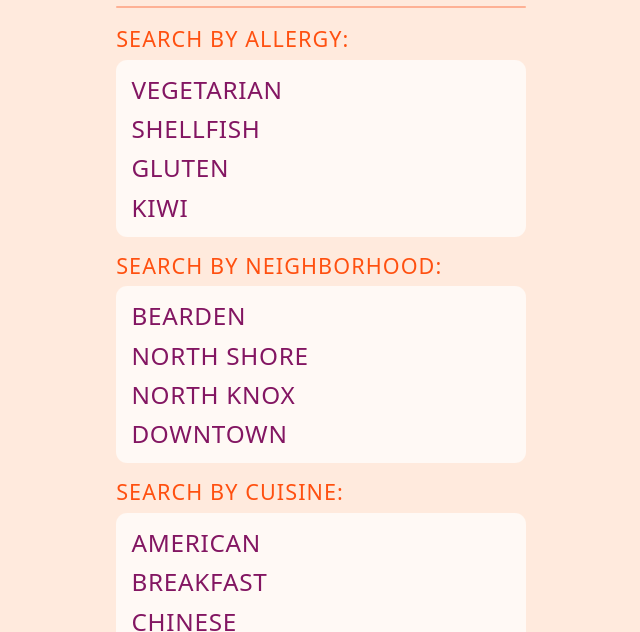
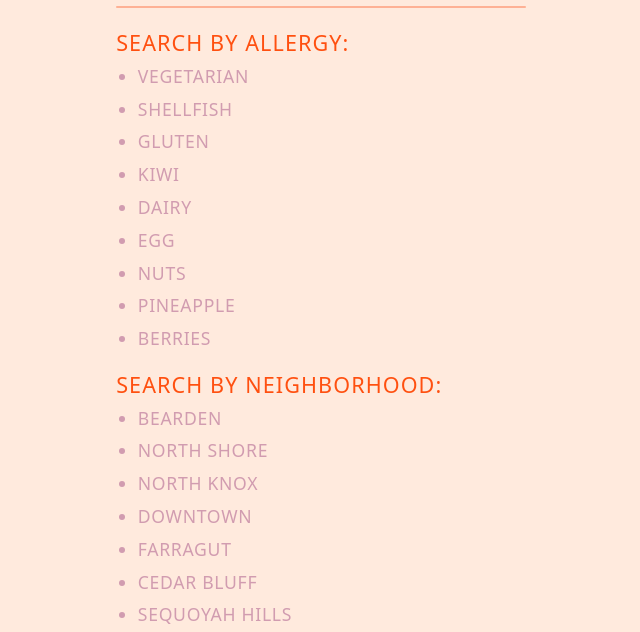
Before and after one commit to pboone1/bitebuddy, a website: page public/join-community.html in a window 1280 px wide. Shown: the part 154-786 px from the top of the page, without its empty margins (319-959 px from the left). Drawn offline with Linux system fonts and the light colour scheme; a web font is replaced by a local one.

Commit message:
update tecxt

```diff
--- a/public/join-community.html
+++ b/public/join-community.html
@@ -12,6 +12,7 @@
       --bg: #ffeadd;
       --card: #fff9f5;
       --purple-dark: #831662;
+      --purple-light: #d19cb0;
       --orange-soft: #feb195;
       --accent-orange: #ff5010;
     }
@@ -42,6 +43,7 @@
       font-weight: 400;
       background: var(--bg);
       color: var(--purple-dark);
+      text-transform: uppercase;
     }
 
     main {
@@ -84,43 +86,36 @@
       color: var(--accent-orange);
     }
 
-    .search-input {
-      display: block;
-      width: 100%;
-      border: none;
-      border-radius: 0.7rem;
-      background: var(--card);
-      padding: 0.92rem 1rem;
-      font: inherit;
-      font-size: clamp(1.25rem, 5.2vw, 1.52rem);
-      letter-spacing: 0.03em;
-      text-transform: uppercase;
-      color: var(--purple-dark);
-      outline: none;
+    .community-pick-list {
+      list-style: disc;
+      margin: 0 0 0.1rem;
+      padding-left: 1.35rem;
     }
 
-    select.search-input {
-      min-height: 4.2rem;
-      padding: 0.7rem 0.75rem 0.7rem 0.85rem;
+    .community-pick-list li {
+      margin-bottom: 0.55rem;
+      font-size: clamp(1.02rem, 4.1vw, 1.1rem);
+      letter-spacing: 0.04em;
       cursor: pointer;
-      -webkit-tap-highlight-color: transparent;
+      user-select: none;
+      color: var(--purple-light);
+      transition: color 0.15s ease;
     }
 
-    select.search-input[multiple] {
-      min-height: 5.2rem;
-      padding: 0.6rem 0.65rem 0.6rem 0.8rem;
-      line-height: 1.2;
+    .community-pick-list li::marker {
+      color: currentColor;
     }
 
-    select.search-input option {
-      padding: 0.2rem 0.15rem;
+    .community-pick-list li.selected {
+      color: var(--purple-dark);
     }
 
     .save-status {
       min-height: 1rem;
       margin-top: 0.5rem;
       text-align: center;
-      font-size: clamp(0.85rem, 3.2vw, 0.95rem);
+      font-size: clamp(0.8rem, 2.8vw, 0.9rem);
+      letter-spacing: 0.04em;
       color: var(--accent-orange);
     }
 
@@ -193,24 +188,24 @@
     <div class="rule" aria-hidden="true"></div>
 
     <div class="field">
-      <label class="field-label" for="join-allergies">Search by allergy:</label>
-      <select id="join-allergies" class="search-input" multiple size="4" title="Select one or more. Ctrl or ⌘ + click to add several."></select>
+      <p class="field-label" id="label-join-allergies">Search by allergy:</p>
+      <ul class="community-pick-list" id="join-allergies" aria-labelledby="label-join-allergies"></ul>
     </div>
 
     <div class="field">
-      <label class="field-label" for="join-neighborhoods">Search by neighborhood:</label>
-      <select id="join-neighborhoods" class="search-input" multiple size="4" title="Select one or more. Ctrl or ⌘ + click to add several."></select>
+      <p class="field-label" id="label-join-neighborhoods">Search by neighborhood:</p>
+      <ul class="community-pick-list" id="join-neighborhoods" aria-labelledby="label-join-neighborhoods"></ul>
     </div>
 
     <div class="field">
-      <label class="field-label" for="join-cuisines">Search by cuisine:</label>
-      <select id="join-cuisines" class="search-input" multiple size="4" title="Select one or more. Ctrl or ⌘ + click to add several."></select>
+      <p class="field-label" id="label-join-cuisines">Search by cuisine:</p>
+      <ul class="community-pick-list" id="join-cuisines" aria-labelledby="label-join-cuisines"></ul>
     </div>
 
     <p class="save-status" id="join-save-status" role="status" aria-live="polite"></p>
 
     <div class="submit-wrap">
-      <button type="button" class="btn-search" id="join-save-btn">Search</button>
+      <button type="button" class="btn-search" id="join-save-btn">Join</button>
     </div>
   </main>
 
@@ -239,47 +234,49 @@
       const statusEl = document.getElementById("join-save-status");
       const saveBtn = document.getElementById("join-save-btn");
 
-      function fillSelect(select, options) {
-        select.innerHTML = "";
+      function optionLabel(o) {
+        return o.label != null ? o.label : o.dataTitle;
+      }
+
+      function renderPickList(ul, options, selectedIds) {
+        const set = new Set(selectedIds);
+        ul.innerHTML = "";
         options.forEach((o) => {
-          const opt = document.createElement("option");
-          opt.value = o.id;
-          opt.textContent = o.label != null ? o.label : o.dataTitle;
-          select.appendChild(opt);
+          const li = document.createElement("li");
+          li.textContent = optionLabel(o);
+          li.dataset.id = o.id;
+          if (set.has(o.id)) li.classList.add("selected");
+          li.addEventListener("click", () => {
+            li.classList.toggle("selected");
+          });
+          ul.appendChild(li);
         });
       }
 
-      function applySelections(select, selectedIds) {
-        const set = new Set(selectedIds);
-        Array.from(select.options).forEach((opt) => {
-          opt.selected = set.has(opt.value);
-        });
+      function selectedFromList(ul) {
+        return Array.from(ul.querySelectorAll("li.selected"), (li) => li.dataset.id);
       }
 
       const picks = loadPicks();
-      fillSelect(elAllergies, ALLERGY);
-      fillSelect(elNeighborhoods, NEIGHBORHOOD);
-      fillSelect(elCuisines, CUISINE);
-
-      applySelections(elAllergies, picks.allergies);
-      applySelections(elNeighborhoods, picks.neighborhoods);
-      applySelections(elCuisines, picks.cuisines);
-
-      function selectedValues(select) {
-        return Array.from(select.selectedOptions).map((o) => o.value);
-      }
+      renderPickList(elAllergies, ALLERGY, picks.allergies);
+      renderPickList(elNeighborhoods, NEIGHBORHOOD, picks.neighborhoods);
+      renderPickList(elCuisines, CUISINE, picks.cuisines);
 
       saveBtn.addEventListener("click", () => {
         const next = {
-          allergies: selectedValues(elAllergies),
-          neighborhoods: selectedValues(elNeighborhoods),
-          cuisines: selectedValues(elCuisines),
+          allergies: selectedFromList(elAllergies),
+          neighborhoods: selectedFromList(elNeighborhoods),
+          cuisines: selectedFromList(elCuisines),
         };
         savePicks(next);
         const total = next.allergies.length + next.neighborhoods.length + next.cuisines.length;
         statusEl.textContent = total
-          ? "Saved! Your My communities pages will show " + total + " sticker" + (total === 1 ? "" : "s") + "."
-          : "Saved! Clear selections stay empty on My communities until you choose at least one.";
+          ? "SAVED! YOUR MY COMMUNITIES PAGES WILL SHOW " +
+            total +
+            " STICKER" +
+            (total === 1 ? "" : "S") +
+            "."
+          : "SAVED! CLEAR SELECTIONS STAY EMPTY ON MY COMMUNITIES UNTIL YOU CHOOSE AT LEAST ONE.";
         window.setTimeout(() => {
           statusEl.textContent = "";
         }, 4500);
```
